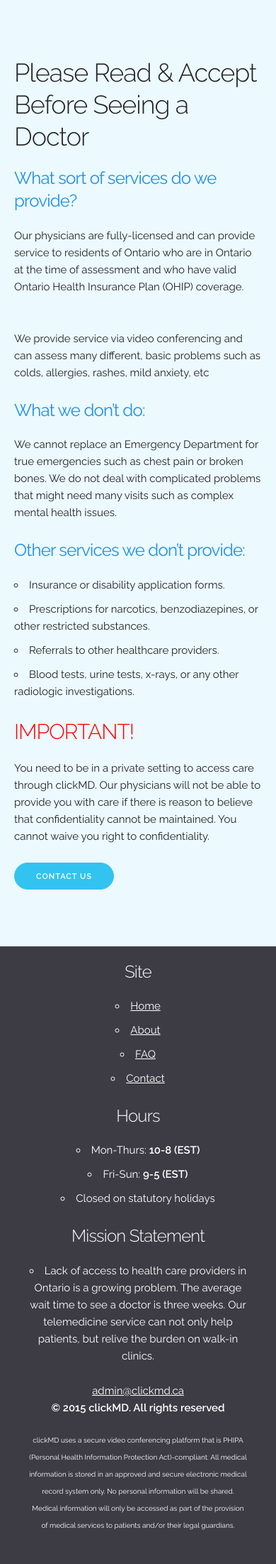
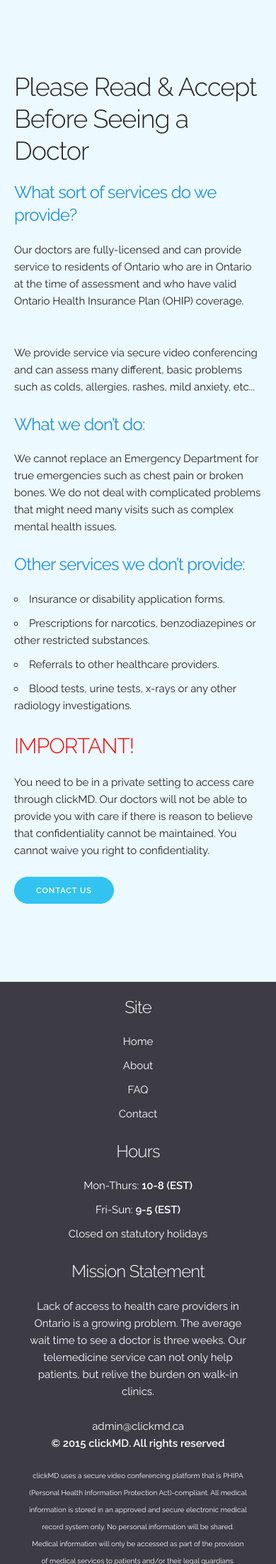
Before and after one commit to kimchirichie/cmd, a PHP site: page /seeDoctor.php in a window 390 px wide. Shown: the part 67-2270 px from the top of the page at 71% size. Run offline with PHP 8.4, Linux system fonts and the light colour scheme; some libraries are stand-ins or nearby versions.

Commit message:
fixed mobile troubles

```diff
--- a/about.php
+++ b/about.php
@@ -11,12 +11,9 @@
 				<br>
 				<br>
 				<h5 class="section-description">
-					<b>clickMD</b> is a new telemedicine company that offers an online video conferencing service that connects patients with doctors in a timely and convenient manner. Our doctors are all fully licensed to practice in the province of Ontario. We provide services to residents of Ontario, who are in Ontario at the time of assessment and who have valid <b>OHIP coverage</b>.
+					clickMD is a new telemedicine company that offers an online video conferencing service that connects patients with doctors in a timely and convenient manner. Our doctors are all fully licensed to practice in the province of Ontario. We provide services to residents of Ontario, who are in Ontario at the time of assessment and who have valid OHIP coverage. Sorry, we cannot see patients who are outside of Ontario at the time of assessment. Although patients require OHIP coverage to use clickMD, we do not bill OHIP for our services. Our fee is to cover the cost of bringing our service to you in a modern and convenient way.
 				</h5>
 				<img class="animated fadeIn" src="/images/sponsors.jpg"/>
-				<h5>
-					Sorry, we cannot see patients who are outside of Ontario at the time of assessment. Although patients require OHIP coverage to use clickMD, we do not bill OHIP for our services. Our fee is to cover the cost of bringing our service to you in a modern and convenient way.
-				</h5>
 			</div>
 		</div>
 		<?php include "modules/footer.php"; ?>
--- a/javascript/scroll-fade-in-index.js
+++ b/javascript/scroll-fade-in-index.js
@@ -1,9 +1,9 @@
 $(document).ready(function() {
     $(window).scroll( function(){
         $('.hideme').each( function(i){
-            var third_of_object = $(this).offset().top + $(this).outerHeight();
+            var half_of_object = $(this).offset().top + $(this).outerHeight() / 2;
             var bottom_of_window = $(window).scrollTop() + $(window).height();
-            if( bottom_of_window > third_of_object ){
+            if( bottom_of_window > half_of_object ){
                 $(this).animate({'opacity':'1'},500);
             }
         });
--- a/seeDoctor.php
+++ b/seeDoctor.php
@@ -10,22 +10,22 @@
             <h2 class="Section-heading">Please Read & Accept Before Seeing a Doctor</h2>
 
             <h4 class ="questions">What sort of services do we provide?</h4>
-            <p>Our physicians are fully-licensed and can provide service to residents of Ontario who are in Ontario at the time of assessment and who have valid Ontario Health Insurance Plan (OHIP) coverage.</p><br>
-            <p>We provide service via video conferencing and can assess many different, basic problems such as colds, allergies, rashes, mild anxiety, etc</p>
+            <p>Our doctors are fully-licensed and can provide service to residents of Ontario who are in Ontario at the time of assessment and who have valid Ontario Health Insurance Plan (OHIP) coverage.</p><br>
+            <p>We provide service via secure video conferencing and can assess many different, basic problems such as colds, allergies, rashes, mild anxiety, etc...</p>
 
             <h4 class ="questions">What we don’t do:</h4>
-            <p>We cannot replace an Emergency Department for true emergencies such as chest pain or broken bones. We do not deal with complicated problems that might need many visits such as complex mental health issues. </p>
+            <p>We cannot replace an Emergency Department for true emergencies such as chest pain or broken bones. We do not deal with complicated problems that might need many visits such as complex mental health issues.</p>
 
             <h4 class ="questions">Other services we don’t provide:</h4>
             <ul>
               <li>Insurance or disability application forms.</li>
-              <li>Prescriptions for narcotics, benzodiazepines, or other restricted substances.</li>
+              <li>Prescriptions for narcotics, benzodiazepines or other restricted substances.</li>
               <li>Referrals to other healthcare providers.</li>
-              <li>Blood tests, urine tests, x-rays, or any other radiologic investigations.</li>
+              <li>Blood tests, urine tests, x-rays or any other radiology investigations.</li>
             </ul>
 
             <h3 class="warning">IMPORTANT!</h3>
-            <p>You need to be in a private setting to access care through clickMD. Our physicians will not be able to provide you with care if there is reason to believe that confidentiality cannot be maintained. You cannot waive you right to confidentiality.</p>
+            <p>You need to be in a private setting to access care through clickMD. Our doctors will not be able to provide you with care if there is reason to believe that confidentiality cannot be maintained. You cannot waive you right to confidentiality.</p>
 
             <a class="seeDoc button button-primary" href="/contact.php">Contact Us</a>
 
--- a/stylesheets/custom.css
+++ b/stylesheets/custom.css
@@ -386,6 +386,10 @@
   padding: 20px;
 }
 
+.apps {
+  padding:0;
+}
+
 }
 
 @media (min-width: 750px) {
@@ -496,22 +500,7 @@
   text-align:left;
 }
 
-.footer-items li {
-  list-style-type: none;
 }
-
-.footer-items a {
-  text-decoration: none;
-}
-
-#email {
-  text-decoration: none;
-}
-
-.footer-items a:hover {
-  color:grey;
-}
-
 
 @media (max-width: 750px) {
    .footer-item {
@@ -569,7 +558,7 @@
 }
 
 .faq {
-  padding:100px;
+  padding:100px 0;
   text-align: left;
 }
 
@@ -608,7 +597,25 @@
 }
 
 .video {
+  color:white;
   text-align: left;
-  background: url(/images/medical_background.jpg);
+  background-color: #3D3C45;
   background-size: cover;
 }
+
+
+.footer-items li {
+  list-style-type: none;
+}
+
+.footer-items a {
+  text-decoration: none;
+}
+
+#email {
+  text-decoration: none;
+}
+
+.footer-items a:hover {
+  color:grey;
+}
```
Also changed, not shown: index.php (+5 -4 lines).
